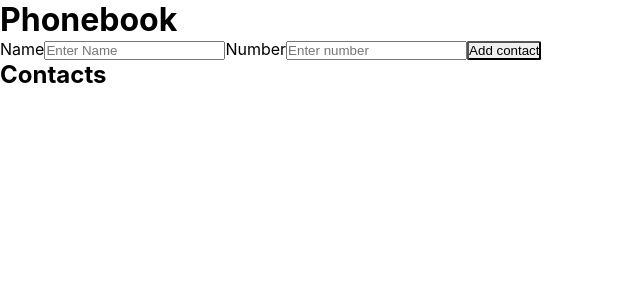
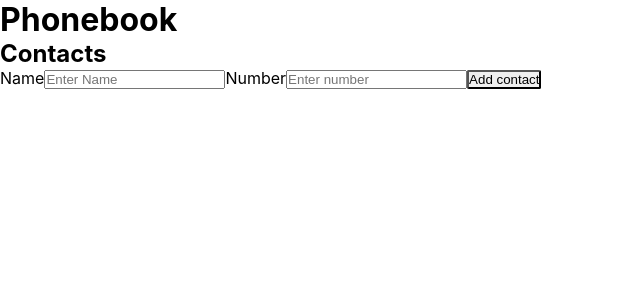
Before and after one commit to Vasylytsya777/goit-react-hw-02-phonebook, a React (Create React App) app: page / in a window 1280 px wide. Shown: the top 300 px of the page, without its empty margins (0-640 px from the left). Built offline with nearby package versions, Linux system fonts and the light colour scheme.

Commit message:
start create contact list and filter

```diff
--- a/package.json
+++ b/package.json
@@ -10,6 +10,7 @@
     "react-dom": "^17.0.1",
     "react-scripts": "4.0.1",
     "shortid": "^2.2.16",
+    "uuid": "^8.3.2",
     "uuidv4": "^6.2.6",
     "web-vitals": "^0.2.4"
   },
--- a/src/components/App.js
+++ b/src/components/App.js
@@ -1,5 +1,6 @@
 import React, { Component } from "react";
 import { v4 as uuidv4 } from "uuid";
+import ContactForm from "./contactForm/ContactForm";
 // // import Section from "./section/Sections";
 
 export default class App extends Component {
@@ -12,68 +13,21 @@ export default class App extends Component {
     ],
     filter: "",
     name: "",
-    number: "",
-  };
-  handleChange = ({ target }) => {
-    const { name, value } = target;
-
-    this.setState({ [name]: value });
   };
 
-  handleSubmit = (evt) => {
-    const { login, number, name } = this.state;
-    evt.preventDefault();
-    this.props.onSubmit({ ...this.state });
-    // reset = () => {
-    //   this.setState({ ...state });
-    //   this.reset();
-    // };
+  addContact = (newContact) => {
+    this.setState((prev) => ({
+      contacts: [...prev.contacts, { id: uuidv4(), ...newContact }],
+    }));
   };
 
-  //   console.log(`
-  //     Login: ${login}
-  //     Email: ${number}
-  //     Password: ${name}
-  //   `);
-
-  // };
-
-  // reset = () => {
-  //   this.setState({ ...INITIAL_STATE });
-  // };
-
   render() {
-    const { login, number, name } = this.state;
-
     return (
       <>
         <h1>Phonebook</h1>
-        <form onSubmit={this.handleSubmit}>
-          <label key={uuidv4()}>
-            Name
-            <input
-              type="text"
-              placeholder="Enter Name"
-              name="name"
-              value={name}
-              onChange={this.handleChange}
-            />
-          </label>
-          <label key={uuidv4()}>
-            Number
-            <input
-              type="text"
-              placeholder="Enter number"
-              name="number"
-              value={number}
-              onChange={this.handleChange}
-            />
-          </label>
 
-          <button type="submit">Add contact{login}</button>
-        </form>
         <h2>Contacts</h2>
-        {/* <ContactForm ... /> */}
+        <ContactForm addContact={this.addContact} />
         {/* <h2>Contacts</h2> */}
         {/* <Filter ... />
   <ContactList ... /> */}
--- a/src/components/contactForm/ContactForm.js
+++ b/src/components/contactForm/ContactForm.js
@@ -1,28 +1,56 @@
-// import React from "react";
+import React, { Component } from "react";
 // import PropTypes from "prop-types";
-// import { v4 as uuidv4 } from "uuid";
 
-// const FeedbackOptions = ({ options, onLeaveFeedback }) => {
-//   return (
-//     <>
-//       {Object.keys(options).map((item) => (
-//         <Button
-//           className="feedback-btn"
-//           onClick={onLeaveFeedback}
-//           type="button"
-//           key={uuidv4()}
-//           data-name={item}
-//         >
-//           {item[0].toUpperCase() + item.slice(1)}
-//         </Button>
-//       ))}
-//     </>
-//   );
-// };
+export default class ContactForm extends Component {
+  state = {
+    name: "",
+    number: "",
+  };
 
-// export default FeedbackOptions;
+  onHandleChange = (e) => {
+    const { name, value } = e.target;
+    this.setState({ [name]: value });
+    // console.log("value", value);
+    // console.log("name", name);
+  };
 
-// FeedbackOptions.propTypes = {
-//   options: PropTypes.object.isRequired,
-//   onLeaveFeedback: PropTypes.func.isRequired,
-// };
+  onHandleSubmit = (e) => {
+    e.preventDefault();
+    this.props.addContact({
+      name: this.state.name,
+      number: this.state.number,
+    });
+    this.setState({ name: "", number: "" }); //як висипати стейт по іншому
+  };
+
+  render() {
+    const { name, number } = this.state;
+    return (
+      <form onSubmit={this.onHandleSubmit}>
+        <label>
+          Name
+          <input
+            type="text"
+            placeholder="Enter Name"
+            value={name}
+            name="name"
+            onChange={this.onHandleChange}
+          />
+        </label>
+        <label>
+          {/* <label key={uuidv4()}> */}
+          Number
+          <input
+            type="text"
+            placeholder="Enter number"
+            value={number}
+            name="number"
+            onChange={this.onHandleChange}
+          />
+        </label>
+
+        <button type="submit">Add contact {name}</button>
+      </form>
+    );
+  }
+}
```
Also changed, not shown: 1 other file (tests, documents, lock files or other folders).
